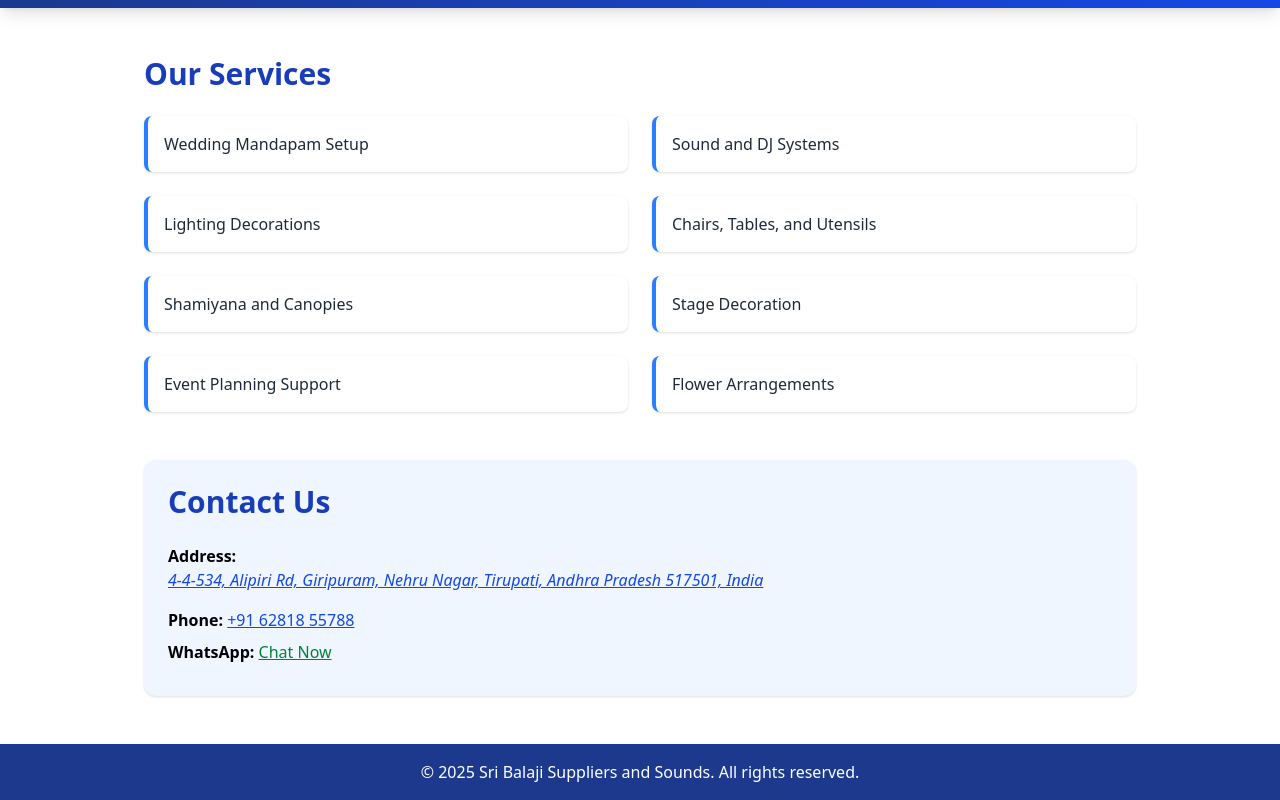
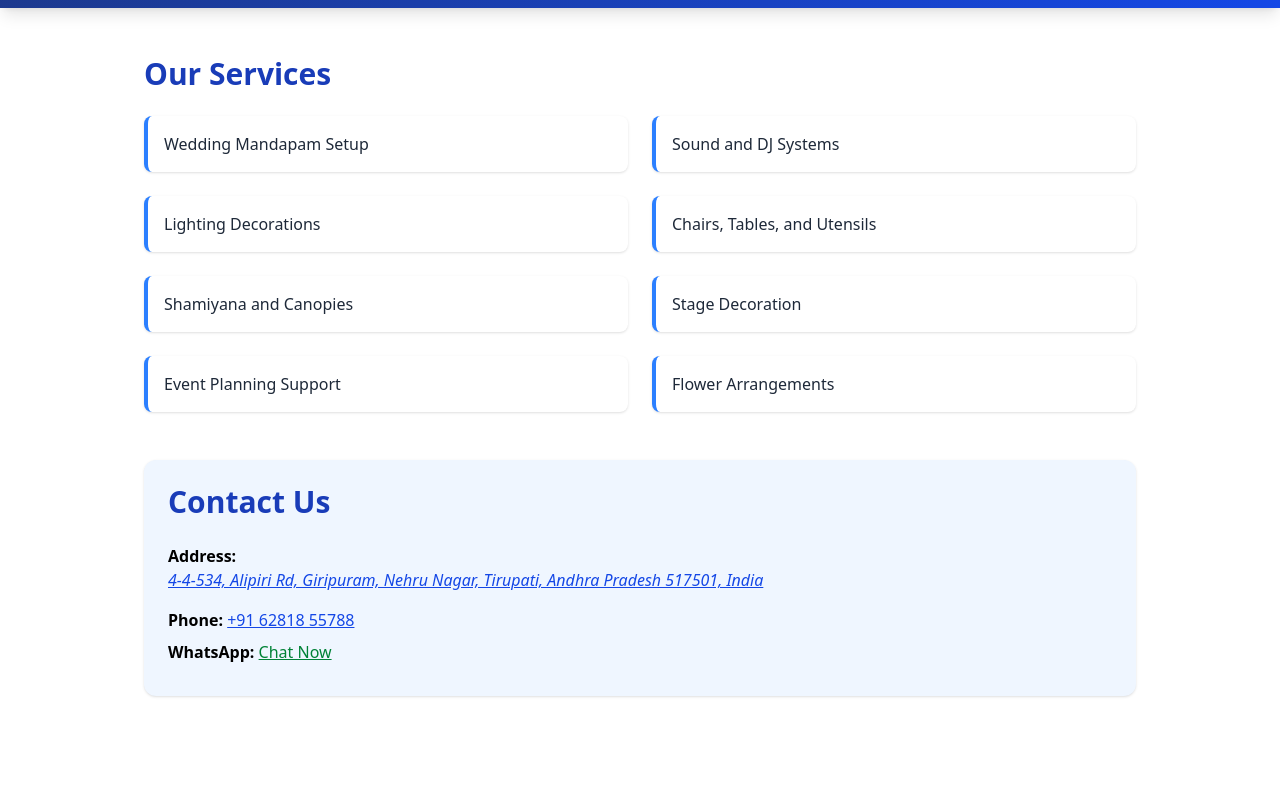
Before and after one commit to Daya2k/sri-balaji-suppliers, a SvelteKit app: page / in a window 1280 px wide. Shown: the part 184-984 px from the top of the page. After the commit the page ends 928 px from the top, so only its background shows below. Built offline with nearby package versions, Linux system fonts and the light colour scheme.

Commit message:
code changes

```diff
--- a/package.json
+++ b/package.json
@@ -12,7 +12,7 @@
 		"check:watch": "svelte-kit sync && svelte-check --tsconfig ./tsconfig.json --watch",
 		"lint": "eslint . && prettier --check .",
 		"format": "prettier --write .",
-		"deploy": "npm run build && gh-pages -d build"
+		"deploy": "set NODE_ENV=production && npm run build && gh-pages -d build"
 	},
 	"devDependencies": {
 		"@eslint/compat": "^1.2.5",
--- a/src/routes/+page.svelte
+++ b/src/routes/+page.svelte
@@ -60,9 +60,4 @@
         </p>
       </div>
     </section>
-
-    <!-- Footer -->
-    <footer class="bg-blue-900 text-white text-center p-4">
-      &copy; {new Date().getFullYear()} Sri Balaji Suppliers and Sounds. All rights reserved.
-    </footer>
   </main>
```
